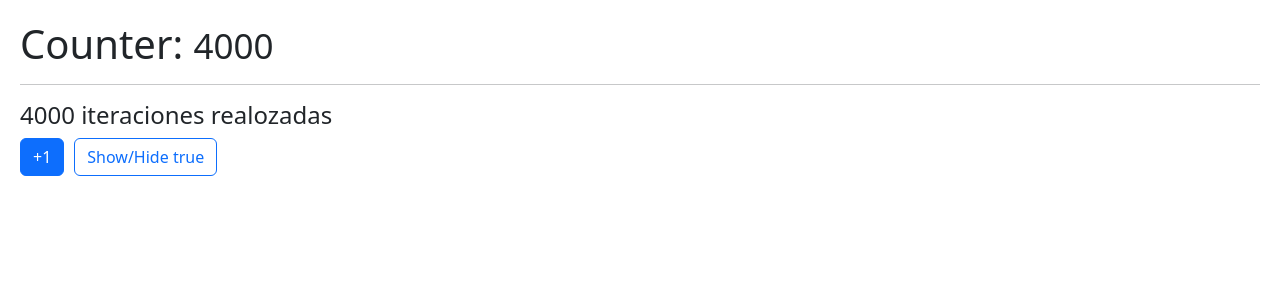
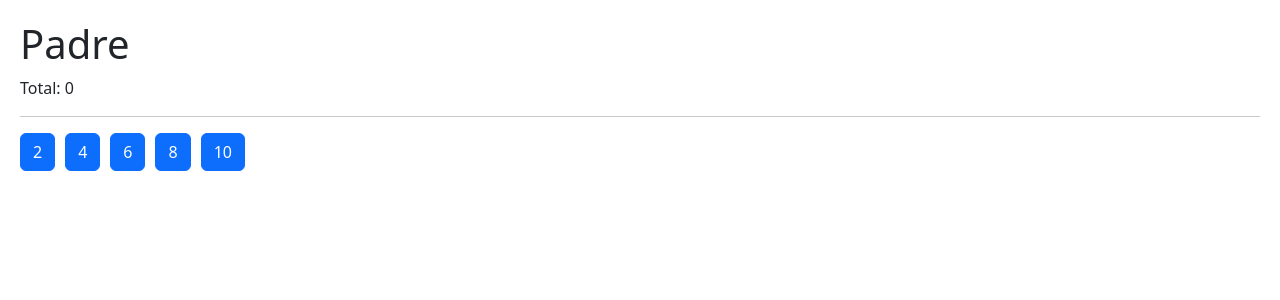
Before and after one commit to Azcoalt/hooks-react, a React (Vite) app: page / in a window 1280 px wide. Shown: the top 300 px of the page. Built offline with nearby package versions, Linux system fonts and the light colour scheme.

Commit message:
end basic hook

```diff
--- /dev/null
+++ b/src/06-memos/CallBackHook.jsx
@@ -0,0 +1,24 @@
+import { useCallback, useState } from "react";
+import { ShowIncrement } from "./ShowIncrement";
+
+export const CallBackHook = () =>{
+    const [counter, setCounter] = useState(10);
+
+    const incrementFather = useCallback(
+        (value) =>{
+            setCounter((c) => c + value);
+        },
+        []
+    );
+
+    // const incrementFather = ()=> {
+        // setCounter(counter + 1 );
+    // }
+    return(
+        <>
+            <h1>useCallBack Hook: {counter}</h1>
+            <hr />
+            <ShowIncrement increment={incrementFather}/>
+        </>
+    );
+}
--- /dev/null
+++ b/src/07-tarea-memo/Hijo.jsx
@@ -0,0 +1,15 @@
+import { memo } from 'react'
+
+export const Hijo = memo(({ numero, incrementar }) => {
+
+    console.log('  Me volví a generar :(  ');
+
+    return (
+        <button
+            className="btn btn-primary mr-3"
+            onClick={ () => incrementar( numero ) }
+        >
+            { numero }
+        </button>
+    )
+})
--- /dev/null
+++ b/src/07-tarea-memo/Padre.jsx
@@ -0,0 +1,41 @@
+import React, { useCallback } from 'react'
+import { Hijo } from './Hijo'
+import { useState } from 'react';
+
+export const Padre = () => {
+
+    const numeros = [2,4,6,8,10];
+    const [valor, setValor] = useState(0);
+
+    const incrementar = useCallback(
+        (num) => {
+            setValor( (oldvalue) => oldvalue  + num )
+        },
+        []
+    )
+
+    // const incrementar = ( num ) => {
+    //     setValor( valor + num )
+    // }
+
+
+    return (
+        <div>
+            <h1>Padre</h1>
+            <p> Total: { valor } </p>
+
+            <hr />
+
+            {
+                numeros.map( n => (
+                    <Hijo
+                        key={ n }
+                        numero={ n }
+                        incrementar={ incrementar }
+                    />
+                ))
+            }
+            {/* <Hijo /> */}
+        </div>
+    )
+}
--- a/src/main.jsx
+++ b/src/main.jsx
@@ -10,10 +10,12 @@
 //import { FocusScreen } from './04-useRef/FocusScreen';
 //import { Layaut } from './05-useLayoutEffect/Layaut';
 //import { Memorize } from './06-memos/Memorize';
-import { MemoHook } from './06-memos/MemoHook';
+//import { MemoHook } from './06-memos/MemoHook';
+//import { CallBackHook } from './06-memos/CallBackHook';
+import { Padre } from './07-tarea-memo/Padre';
 
 ReactDOM.createRoot(document.getElementById('root')).render(
   //{<React.StrictMode>}
-    < MemoHook />
+    < Padre />
   //{</React.StrictMode>}
 )
```
Also changed, not shown: src/06-memos/ShowIncrement.jsx (added, +9 -0 lines).
